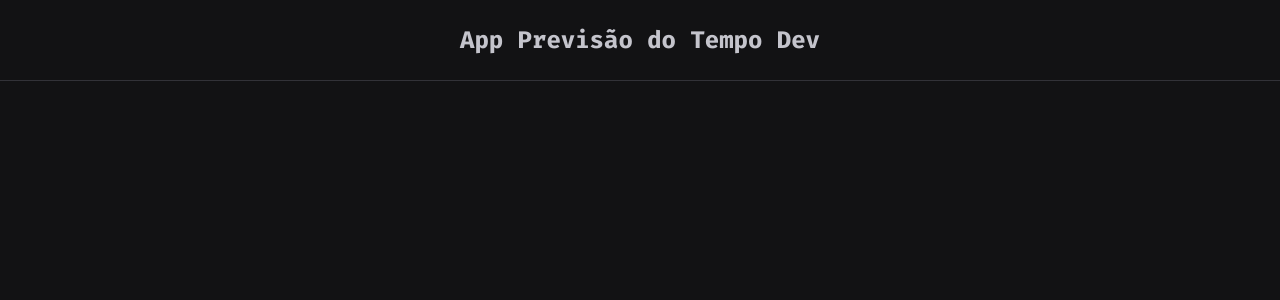
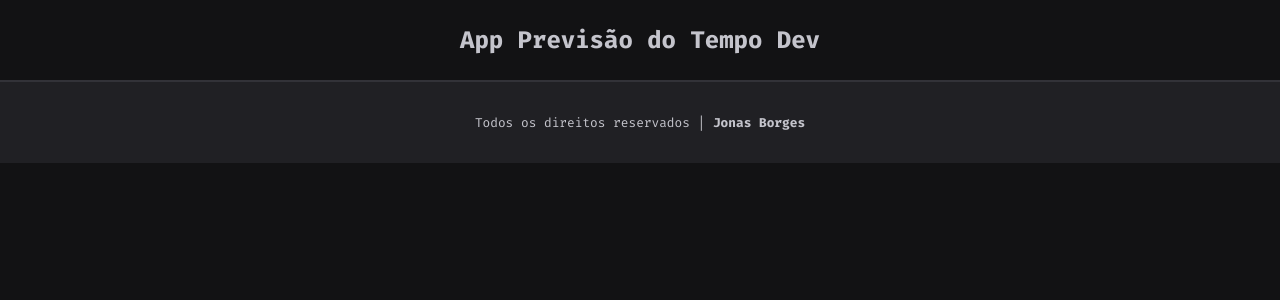
Before and after one commit to jonasborges93/DevClub-PrevisaoDoTempo, a React (Vite) app: page / in a window 1280 px wide. Shown: the top 300 px of the page. Built offline with nearby package versions, Linux system fonts and the light colour scheme.

Commit message:
feat: Added the footer to the project

```diff
--- a/src/App.jsx
+++ b/src/App.jsx
@@ -1,5 +1,6 @@
 
 import './App.css'
+import Footer from './components/Footer'
 import Header from './components/Header'
 
 function App() {
@@ -7,6 +8,7 @@ function App() {
   return (
     <>
       <Header />
+      <Footer />
     </>
   )
 }
--- /dev/null
+++ b/src/components/Footer/index.jsx
@@ -0,0 +1,13 @@
+import './styles.css'
+
+function Footer (){
+    return(
+        <footer className="footer">
+            <div className="container">
+                <p className="footer__text">Todos os direitos reservados | <a href="#" className="footer__link" target='_blank'>Jonas Borges</a></p>
+            </div>
+        </footer>
+    )
+}
+
+export default Footer
--- /dev/null
+++ b/src/components/Footer/styles.css
@@ -0,0 +1,22 @@
+.footer{
+    padding: 2rem 0;
+    text-align: center;
+    background-color: var(--gray-800);
+    border-top: 1px solid var(--gray-600);
+
+    .footer__text{
+        font-size: .8rem;
+    }
+
+    .footer__link{
+        color: inherit;
+        font-size: inherit;
+        text-decoration: none;
+        font-weight: bold;
+        transition: .3s ease;
+
+        &:hover{
+            color: var(--blue-400)
+        }
+    }
+}
```
